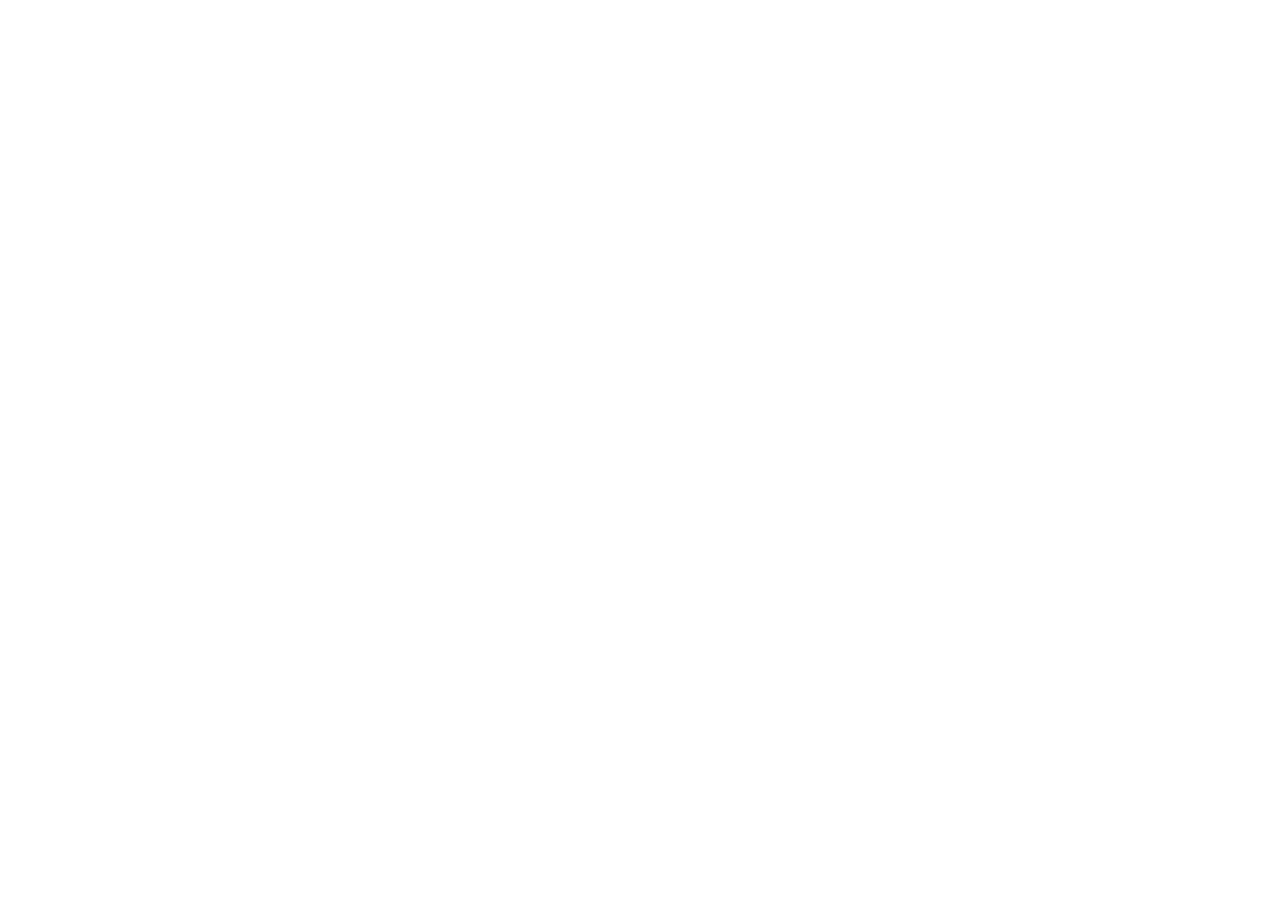
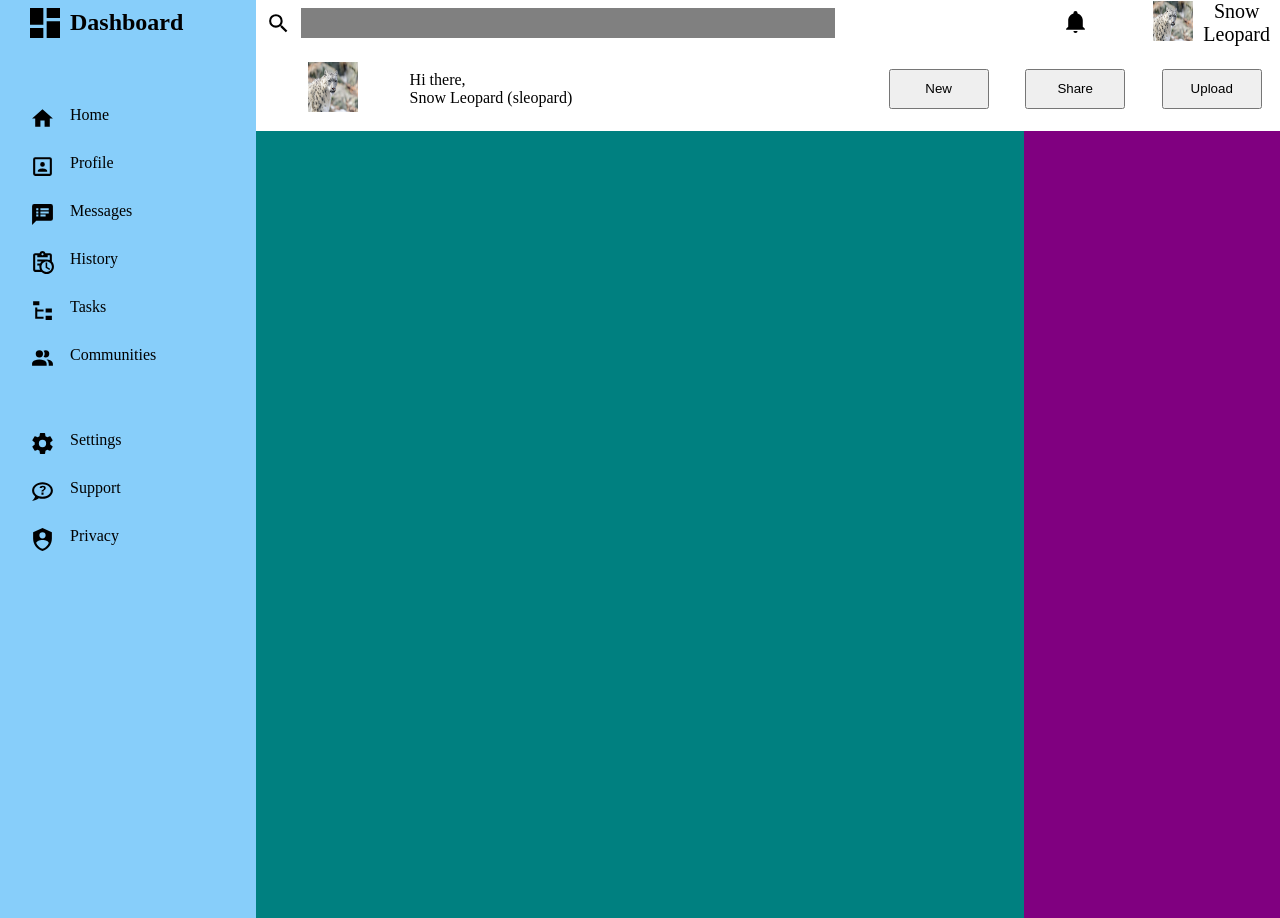
Before and after one commit to chenste-osu/top_dashboard, a plain HTML site: page index.html in a window 1280 px wide. Before the commit the page ends 800 px from the top, so only its background shows below. Drawn offline with Linux system fonts and the light colour scheme.

Commit message:
arrange top and side nav bars

```diff
--- a/index.html
+++ b/index.html
@@ -7,6 +7,66 @@
     <link rel="stylesheet" href="styles.css">
 </head>
 <body>
-
+    <div class="container">
+        <div class="sidebar">
+            <div class="sideHeader">
+                <img src="assets/view-dashboard.svg" alt="">
+                <h2>Dashboard</h2>
+            </div>
+            <div class="sideNavSection">
+                <div class="sideMainNav">
+                    <ul>
+                        <li><img src="assets/home.svg" alt="">Home</li>
+                        <li><img src="assets/account-box-outline.svg" alt="">Profile</li>
+                        <li><img src="assets/message-bulleted.svg" alt="">Messages</li>
+                        <li><img src="assets/clipboard-text-clock-outline.svg" alt="">History</li>
+                        <li><img src="assets/file-tree.svg" alt="">Tasks</li>
+                        <li><img src="assets/account-multiple.svg" alt="">Communities</li>
+                    </ul>
+                </div>
+                <div class="sideMiscNav">
+                    <ul>
+                        <li><img src="assets/cog.svg" alt="">Settings</li>
+                        <li><img src="assets/chat-question-outline.svg" alt="">Support</li>
+                        <li><img src="assets/shield-account.svg" alt="">Privacy</li>
+                    </ul>
+                </div>
+            </div>
+        </div>
+        <div class="homepage">
+            <div class="navHeader">
+                <div class="searchSection">
+                    <img src="assets/magnify.svg" alt="">
+                    <div class="searchbar"></div>
+                </div>
+                <div class="profilePane">
+                    <div class="notifications">
+                        <img src="assets/bell.svg" alt="">
+                    </div>
+                    <div class="profilePortal">
+                        <div class="profilePic"><img src="assets/leopard_profile.jpg" alt=""></div>
+                        <p>Snow Leopard</p>
+                    </div>
+                </div>
+                <div class="welcomePane">
+                    <div class="welcomePic">
+                        <img src="assets/leopard_profile.jpg" alt="">
+                    </div>
+                    <div class="welcomeText">
+                        <p>Hi there,</p>
+                        <p>Snow Leopard (sleopard)</p>
+                    </div>
+                </div>
+                <div class="actionPane">
+                    <button class="newButton">New</button>
+                    <button class="shareButton">Share</button>
+                    <button class="uploadButton">Upload</button>
+                </div>
+            </div>
+            <div class="contentSection">
+                <div class="projectsPane"></div>
+            </div>
+        </div>
+    </div>
 </body>
 </html>
--- a/styles.css
+++ b/styles.css
@@ -0,0 +1,196 @@
+* {
+    margin: 0;
+    padding: 0;
+}
+
+html, body {
+    height: 100%;
+    width: 100%;
+}
+
+.container {
+    display: grid;
+    grid-template-columns: 1fr 4fr;
+    text-align: center;
+    height: 100%;
+}
+
+.sidebar {
+    height: 100%;
+    min-width: 250px;
+    display: flex;
+    flex-direction: column;
+    background-color: lightskyblue;
+}
+
+.sideHeader {
+    height: 5%;
+    align-items: center;
+    display: flex;
+    flex-direction: row;
+    padding-left: 25px;
+}
+
+.sideHeader > img {
+    height: 40px;
+    width: 40px;
+    margin-right: 5px;
+}
+
+.sideNavSection {
+    height: 95%;
+    display: flex;
+    flex-direction: column;
+}
+
+.sideMainNav, .sideMiscNav {
+    margin-top: 30px;
+}
+
+.sideMainNav li, .sideMiscNav li {
+    text-align: left;
+    margin: 30px 0 0 30px;
+}
+
+ul {
+    list-style-type: none;
+}
+
+li > img {
+    height: 25px;
+    width: 25px;
+    float: left;
+    margin-right: 15px;
+}
+
+.homepage {
+    display: grid;
+    grid-template-rows: 1fr 6fr;
+}
+
+.navHeader {
+    grid-row: 1 / 2;
+    max-height: 250px;
+    display: grid;
+    grid-template-columns: 3fr 2fr;
+    grid-template-rows: 1.62fr 3fr;
+}
+
+.searchSection {
+    grid-row: 1 / 2;
+    display: flex;
+    align-items: center;
+}
+
+.searchSection img {
+    height: 25px;
+    width: 25px;
+    margin: 0 10px 0 10px;
+}
+
+.searchbar {
+    height: 30px;
+    min-width: 50px;
+    background-color: gray;
+    flex-grow: 1;
+    margin-right: 35px;
+}
+
+.profilePane {
+    grid-column: 2 / 3;
+}
+
+.profilePane {
+    display: grid;
+    grid-template-columns: 1fr 1fr 1fr
+}
+
+.profilePane, .profilePane > div {
+    align-items: center;
+    justify-content: center;
+}
+
+.notifications {
+    grid-column: 2 / 3;
+    min-width: 40px;
+}
+
+.notifications img {
+    height: 25px;
+    width: 25px;
+}
+
+.profilePortal {
+    grid-column: 3 / 4;
+    display: grid;
+    grid-template-columns: 1fr 1fr;
+    align-items: center;
+    justify-content: center;
+}
+
+.profilePic {
+    grid-column: 1 / 2;
+    justify-content: center;
+}
+
+.profilePic img {
+    height: 40px;
+    width: 40px;
+}
+
+.profilePortal p {
+    grid-column: 2 / 3;
+    text-align: center;
+    font-size: 20px;
+    margin-right: 10px;
+}
+
+.welcomePane {
+    display: grid;
+    grid-template-columns: 1fr 3fr;
+    align-items: center;
+    justify-content: center;
+}
+
+.welcomePic {
+    grid-column: 1 / 2;
+    align-items: center;
+    justify-content: center;
+}
+
+.welcomePic img{
+    height: 50px;
+    width: 50px;
+}
+
+.welcomeText {
+    grid-column: 2 / 3;
+    text-align: left;
+}
+
+
+.actionPane {
+    display: grid;
+    grid-template-columns: repeat(3, 1fr);
+    justify-items: center;
+    align-items: center;
+}
+
+.actionPane button {
+    width: 100px;
+    height: 40px;
+}
+
+.contentSection {
+    grid-row: 2 / 3;
+    background-color: purple;
+    display: grid;
+    grid-template-columns: 3fr 1fr;
+}
+
+.projectsPane {
+    background-color: teal;
+    grid-column: 1 / 2;
+    display: grid;
+
+}
```
Also changed, not shown: assets/account-box-outline.svg (added), assets/account-multiple.svg (added), assets/bell.svg (added), assets/chat-question-outline.svg (added), assets/clipboard-text-clock-outline.svg (added), assets/cog.svg (added), assets/file-tree.svg (added), assets/home.svg (added), assets/leopard_profile.jpg (added), assets/magnify.svg (added), assets/message-bulleted.svg (added), assets/shield-account.svg (added), assets/view-dashboard.svg (added), dashboard-project.png (added).
